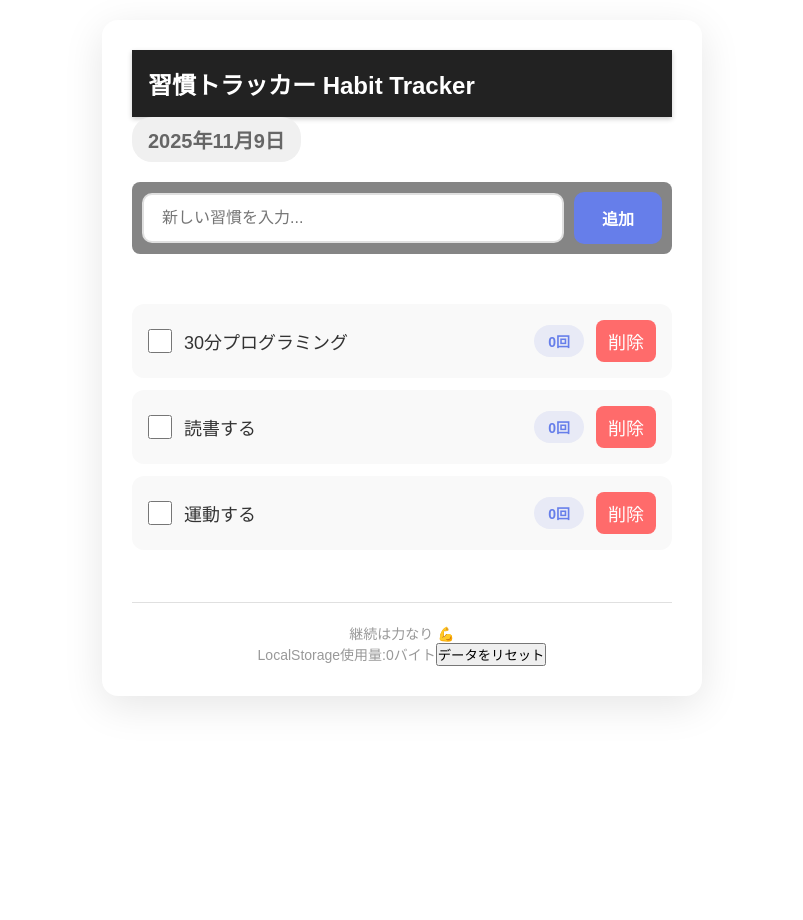
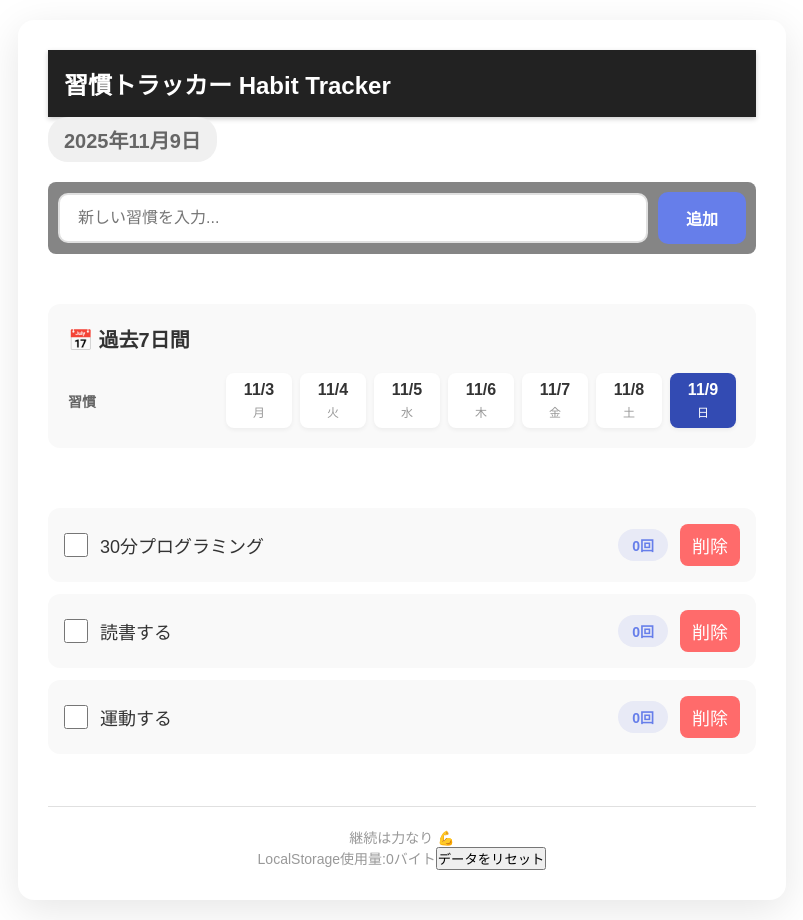
Before and after one commit to eidas/habit-tracker, a React (Create React App) app: page / in a window 1280 px wide. Shown: the whole page, without its empty margins (238-1041 px from the left). Before the commit the page ends 800 px from the top, so only its background shows below. Built offline with nearby package versions, Linux system fonts and the light colour scheme.

Commit message:
Day9: 過去7日の日付ヘッダーを表示

```diff
--- a/src/App.css
+++ b/src/App.css
@@ -18,7 +18,7 @@ body {
 /* ==================== メインコンテナ ==================== */
 
 .App {
-  max-width: 600px;
+  max-width: 768px;
   margin: 0 auto;
   background-color: white;
   border-radius: 16px;
@@ -223,7 +223,7 @@ h1 {
 
 /* ==================== レスポンシブ対応 ==================== */
 
-@media (max-width: 600px) {
+@media (max-width: 768px) {
   .App {
     padding: 20px;
     margin: 0 10px;
@@ -245,3 +245,79 @@ h1 {
     font-size: 16px;
   }
 }
+
+/* ==================== カレンダーセクション ==================== */
+
+.calendar-section {
+  margin: 30px 0;
+  padding: 20px;
+  background-color: #f9f9f9;
+  border-radius: 12px;
+}
+
+.calendar-section h2 {
+  margin-bottom: 20px;
+  color: #333;
+  font-size: 20px;
+}
+
+.calendar-header {
+  display: grid;
+  grid-template-columns: 150px repeat(7, 1fr);
+  gap: 8px;
+  align-items: center;
+}
+
+.habit-name-column {
+  font-weight: 600;
+  color: #666;
+  font-size: 14px;
+}
+
+.date-column {
+  text-align: center;
+  padding: 8px;
+  background-color: white;
+  border-radius: 8px;
+  box-shadow: 0 2px 4px rgba(0, 0, 0, 0.05);
+}
+
+.date-month-day {
+  font-size: 16px;
+  font-weight: 600;
+  color: #333;
+  margin-bottom: 4px;
+}
+
+.date-day-of-week {
+  font-size: 12px;
+  color: #999;
+}
+
+/* 今日の日付を強調 */
+.date-column.today {
+  /* background: linear-gradient(135deg, #667eea 0%, #764ba2 100%); */
+  background-color: #334bb3;
+  color: white;
+}
+
+.date-column.today .date-month-day,
+.date-column.today .date-day-of-week {
+  color: white;
+}
+
+/* レスポンシブ対応 */
+@media (max-width: 768px) {
+  .calendar-header {
+    grid-template-columns: 100px repeat(7, 1fr);
+    gap: 4px;
+  }
+
+  .date-month-day {
+    font-size: 14px;
+  }
+
+  .date-day-of-week {
+    font-size: 10px;
+  }
+}
--- a/src/App.tsx
+++ b/src/App.tsx
@@ -87,7 +87,7 @@ function App() {
   const today = new Date();
   const dateString = `${today.getFullYear()}年${today.getMonth() + 1}月${today.getDate()}日`;
 
-  // 今日の日付をYYYY-MM-DD形式で取得（新規追加）
+  // 今日の日付をYYYY-MM-DD形式で取得
   const getTodayString = (): string => {
     const year = today.getFullYear();
     const month = String(today.getMonth() + 1).padStart(2, '0');
@@ -97,6 +97,54 @@ function App() {
 
   // 今日の日付文字列
   const todayString = getTodayString();
+
+
+   /**
+   * 日付をYYYY-MM-DD形式にフォーマット
+   */
+  const formatDate = (date: Date): string => {
+    const year = date.getFullYear();
+    const month = String(date.getMonth() + 1).padStart(2, '0');
+    const day = String(date.getDate()).padStart(2, '0');
+    return `${year}-${month}-${day}`;
+  };
+
+  /**
+   * 過去N日分の日付配列を生成（新規追加）
+   * @param days - 日数（デフォルト: 7日）
+   * @returns 日付の配列（古い順）
+   */
+  const getLastNDays = (days: number = 7): string[] => {
+    return Array.from({ length: days }, (_, i) => {
+      const date = new Date();
+      date.setDate(date.getDate() - (days - 1 - i)); // 古い日付から順に
+      return formatDate(date);
+    });
+  };
+
+  /**
+   * 日付文字列から曜日を取得
+   * @param dateStr - YYYY-MM-DD形式の日付文字列
+   * @returns 曜日（日〜土）
+   */
+  const getDayOfWeek = (dateStr: string): string => {
+    const date = new Date(dateStr);
+    const days = ['日', '月', '火', '水', '木', '金', '土'];
+    return days[date.getDay()];
+  };
+
+  /**
+   * 日付文字列から「月/日」形式に変換
+   * @param dateStr - YYYY-MM-DD形式の日付文字列
+   * @returns 月/日形式の文字列
+   */
+  const getMonthDay = (dateStr: string): string => {
+    const date = new Date(dateStr);
+    return `${date.getMonth() + 1}/${date.getDate()}`;
+  };
+
+  // 過去7日分の日付を取得
+  const last7Days = getLastNDays(7);
 
   // ==================== 習慣の操作 ====================
 
@@ -184,6 +232,23 @@ function App() {
         <button className="add-button" onClick={addHabit}>追加</button>
       </div>
 
+      {/* カレンダーヘッダー */}
+      <div className="calendar-section">
+        <h2>📅 過去7日間</h2>
+        <div className="calendar-header">
+          <div className="habit-name-column">習慣</div>
+          {last7Days.map(date => (
+            <div
+              key={date}
+              className={`date-column ${date === todayString ? 'today' : ''}`}
+            >
+            <div className="date-month-day">{getMonthDay(date)}</div>
+              <div className="date-day-of-week">{getDayOfWeek(date)}</div>
+            </div>
+          ))}
+        </div>
+      </div>
+
       {/* 習慣リスト */}
       <main className="habit-list">
         {habits.length === 0 ? (
```
